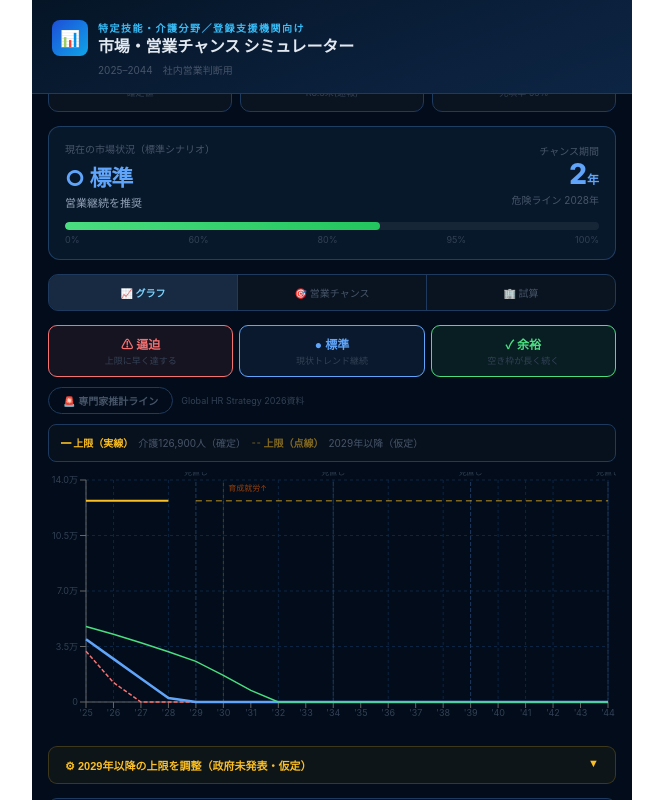
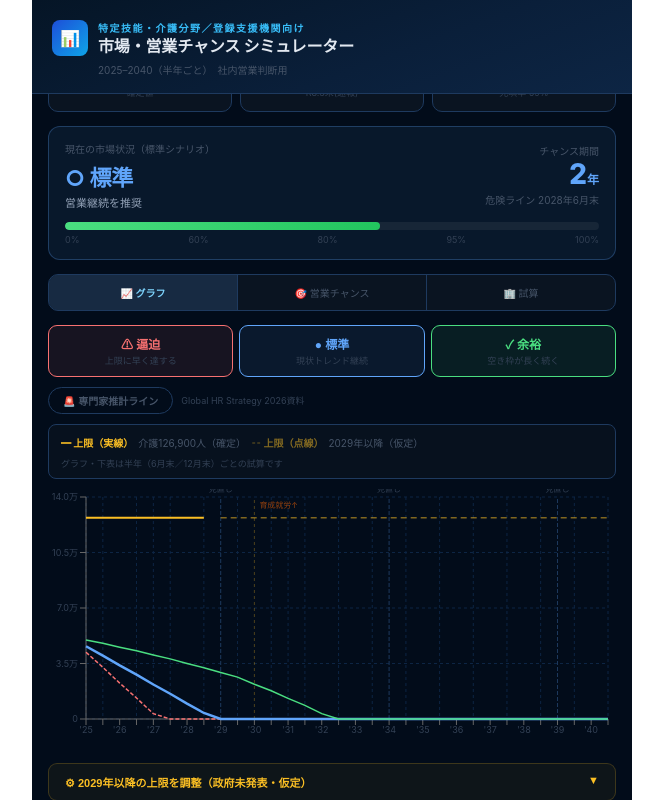
Before and after one commit to jimu1astation-prog/kaigo-simulator, a React (Vite) app: page / in a window 1280 px wide. Both pictures are taken after a click on the button "🚨 専門家推計ライン". Shown: the part 478-1278 px from the top of the page, without its empty margins (308-971 px from the left). Built offline with nearby package versions, Linux system fonts and the light colour scheme.

Commit message:
グラフ・表を半年ごとの粒度に変更(2040年まで)

```diff
--- a/src/App.jsx
+++ b/src/App.jsx
@@ -5,10 +5,20 @@ import {
 } from "recharts";
 
 const START_YEAR = 2025;
-const END_YEAR   = 2044;
+const END_YEAR   = 2040;
 const CONFIRMED_CAP_UNTIL = 2028;
 const CONFIRMED_CAP = 126900;
-const REVIEW_YEARS = [2029, 2034, 2039, 2044];
+const REVIEW_YEARS = [2029, 2034, 2039];
+
+function buildPeriods(startYear, endYear) {
+  const periods = [];
+  for (let year = startYear; year <= endYear; year++) {
+    periods.push({ year, half: 1, label: `${year}年6月末`, key: `${year}-1` });
+    periods.push({ year, half: 2, label: `${year}年12月末`, key: `${year}-2` });
+  }
+  return periods;
+}
+const PERIODS = buildPeriods(START_YEAR, END_YEAR);
 
 const EXPERT_FORECAST = [
   { period: "2025年12月末", vacancy: 59029, residents: 67871 },
@@ -40,7 +50,6 @@ const DEFAULTS = {
   cap2029: 126900,
   cap2034: 126900,
   cap2039: 126900,
-  cap2044: 126900,
   aCompanies: 52,
   aWorkers:   200,
   monthlyFee: 30000,
@@ -50,46 +59,56 @@ function getCap(year, p) {
   if (year <= CONFIRMED_CAP_UNTIL) return CONFIRMED_CAP;
   if (year <= 2033) return p.cap2029;
   if (year <= 2038) return p.cap2034;
-  if (year <= 2043) return p.cap2039;
-  return p.cap2044;
+  return p.cap2039;
 }
 
 function simulate(p, scenarioKey) {
   const sc = SCENARIOS[scenarioKey];
   const rows = [];
-  let residents   = p.currentResidents;
-  let directEntry = p.directEntryBase;
+  let residents         = p.currentResidents;
+  let directEntryAnnual = p.directEntryBase;
 
-  for (let year = START_YEAR; year <= END_YEAR; year++) {
+  PERIODS.forEach(({ year, half, label, key }) => {
     const cap       = getCap(year, p);
     const confirmed = year <= CONFIRMED_CAP_UNTIL;
+
     const traineeAnnualGrad = Math.round(p.traineeKaigoResidents / 3);
-    const traineeConv = Math.round(traineeAnnualGrad * (p.traineeConvRate / 100) * sc.inMult);
-    const direct      = Math.round(directEntry * sc.inMult);
-    let   ikuseiroConv = 0;
+    const traineeConvAnnual = Math.round(traineeAnnualGrad * (p.traineeConvRate / 100) * sc.inMult);
+    const traineeConv       = Math.round(traineeConvAnnual / 2);
+
+    const direct = Math.round((directEntryAnnual * sc.inMult) / 2);
+
+    let ikuseiroConv = 0;
     if (year >= p.ikuseiroTransferStart) {
       const yt = year - p.ikuseiroTransferStart;
-      ikuseiroConv = Math.round(p.ikuseiroInitial * Math.pow(1 + p.ikuseiroGrowth / 100, yt) * sc.inMult);
+      const ikuseiroAnnual = Math.round(p.ikuseiroInitial * Math.pow(1 + p.ikuseiroGrowth / 100, yt) * sc.inMult);
+      ikuseiroConv = Math.round(ikuseiroAnnual / 2);
     }
+
     const totalInflow  = traineeConv + direct + ikuseiroConv;
-    const repatriate   = Math.round(residents * (p.repatriateRate  / 100) * sc.outMult);
-    const kaishou      = Math.round(residents * (p.kaishouRate     / 100) * sc.outMult);
+    const repatriate   = Math.round(residents * (p.repatriateRate / 100 / 2) * sc.outMult);
+    const kaishou      = Math.round(residents * (p.kaishouRate    / 100 / 2) * sc.outMult);
     const totalOutflow = repatriate + kaishou;
+
     const newResidents = Math.min(Math.max(0, residents + totalInflow - totalOutflow), cap);
-    const vacancy      = Math.max(0, cap - newResidents);
-    const fillRate     = Math.round((newResidents / cap) * 100);
-    const chance       = fillRate >= 95 ? "danger" : fillRate >= 80 ? "caution" : fillRate >= 60 ? "normal" : "good";
+    const vacancy       = Math.max(0, cap - newResidents);
+    const fillRate       = Math.round((newResidents / cap) * 100);
+    const chance          = fillRate >= 95 ? "danger" : fillRate >= 80 ? "caution" : fillRate >= 60 ? "normal" : "good";
 
     rows.push({
-      year, cap, confirmed, residents: Math.round(residents),
+      year, half, label, key,
+      cap, confirmed, residents: Math.round(residents),
       vacancy, fillRate, chance,
       traineeConv, direct, ikuseiroConv, totalInflow,
       repatriate, kaishou, totalOutflow,
     });
 
-    residents   = newResidents;
-    directEntry *= (1 + p.directEntryGrowth / 100);
-  }
+    residents = newResidents;
+    if (half === 2) {
+      directEntryAnnual *= (1 + p.directEntryGrowth / 100);
+    }
+  });
+
   return rows;
 }
 
@@ -108,9 +127,11 @@ const CHANCE_META = {
 
 function TT({ active, payload, label }) {
   if (!active || !payload?.length) return null;
+  const parts = String(label).split("-");
+  const niceLabel = parts[1] === "2" ? `${parts[0]}年12月末` : `${parts[0]}年6月末`;
   return (
     <div style={{ background:"#0f172a", border:"1px solid #1e3a5f", borderRadius:8, padding:"10px 14px", fontSize:11, color:"#e2e8f0", minWidth:190 }}>
-      <div style={{ fontWeight:700, marginBottom:6, color:"#7dd3fc" }}>{label}年</div>
+      <div style={{ fontWeight:700, marginBottom:6, color:"#7dd3fc" }}>{niceLabel}</div>
       {payload.filter(p => p.value != null).map(p => (
         <div key={p.name} style={{ display:"flex", justifyContent:"space-between", gap:16, marginBottom:3 }}>
           <span style={{ color: p.stroke || p.color }}>{p.name}</span>
@@ -155,7 +176,9 @@ export default function App() {
   }), [p]);
 
   const chartData = useMemo(() => all.standard.map((d, i) => ({
+    key: d.key,
     year: d.year,
+    half: d.half,
     capConfirmed:   d.year <= CONFIRMED_CAP_UNTIL ? d.cap : undefined,
     capUnconfirmed: d.year >  CONFIRMED_CAP_UNTIL ? d.cap : undefined,
     逼迫_空き枠: all.hippaku[i].vacancy,
@@ -166,8 +189,10 @@ export default function App() {
   const currentVacancy  = Math.max(0, CONFIRMED_CAP - p.currentResidents);
   const currentFill     = Math.round((p.currentResidents / CONFIRMED_CAP) * 100);
   const currentChance   = CHANCE_META[all.standard[0]?.chance ?? "good"];
-  const chanceYears     = all.standard.filter(r => r.fillRate < 80).length;
-  const dangerYear      = all.standard.find(r => r.fillRate >= 90)?.year ?? "−";
+  const chanceHalfYears = all.standard.filter(r => r.fillRate < 80).length;
+  const chanceYearsDisplay = chanceHalfYears % 2 === 0 ? String(chanceHalfYears / 2) : (chanceHalfYears / 2).toFixed(1);
+  const dangerRow       = all.standard.find(r => r.fillRate >= 90);
+  const dangerLabel     = dangerRow ? dangerRow.label : "−";
 
   return (
     <div style={{
@@ -201,7 +226,7 @@ export default function App() {
             </div>
           </div>
         </div>
-        <div style={{ fontSize:10, color:"#475569", marginTop:6, marginLeft:46 }}>2025–2044　社内営業判断用</div>
+        <div style={{ fontSize:10, color:"#475569", marginTop:6, marginLeft:46 }}>2025–2040（半年ごと）　社内営業判断用</div>
       </div>
 
       {/* 警告バナー */}
@@ -273,8 +298,8 @@ export default function App() {
           </div>
           <div style={{ textAlign:"right" }}>
             <div style={{ fontSize:10, color:"#475569", marginBottom:2 }}>チャンス期間</div>
-            <div style={{ fontSize:28, fontWeight:800, color:"#60a5fa", fontVariantNumeric:"tabular-nums", lineHeight:1 }}>{chanceYears}<span style={{ fontSize:12 }}>年</span></div>
-            <div style={{ fontSize:10, color:"#475569", marginTop:4 }}>危険ライン {dangerYear}年</div>
+            <div style={{ fontSize:28, fontWeight:800, color:"#60a5fa", fontVariantNumeric:"tabular-nums", lineHeight:1 }}>{chanceYearsDisplay}<span style={{ fontSize:12 }}>年</span></div>
+            <div style={{ fontSize:10, color:"#475569", marginTop:4 }}>危険ライン {dangerLabel}</div>
           </div>
         </div>
         <div style={{ marginTop:12, background:"rgba(255,255,255,0.06)", borderRadius:6, height:8, overflow:"hidden" }}>
@@ -341,23 +366,27 @@ export default function App() {
               <span style={{ color:"rgba(251,191,36,0.5)", fontWeight:700 }}>╌ 上限（点線）</span>
               <span style={{ color:"#475569" }}>　2029年以降（仮定）</span>
             </div>
+            <div style={{ fontSize:9, color:"#334155", marginTop:4 }}>グラフ・下表は半年（6月末／12月末）ごとの試算です</div>
           </div>
 
           <ResponsiveContainer width="100%" height={260}>
             <ComposedChart data={chartData} margin={{ top:8, right:8, left:0, bottom:0 }}>
               <CartesianGrid strokeDasharray="3 3" stroke="#0d2544" />
-              <XAxis dataKey="year" tick={{ fontSize:9, fill:"#334155" }} tickFormatter={v => `'${String(v).slice(2)}`} />
+              <XAxis dataKey="key" tick={{ fontSize:9, fill:"#334155" }} tickFormatter={v => {
+                const parts = String(v).split("-");
+                return parts[1] === "1" ? `'${parts[0].slice(2)}` : "";
+              }} />
               <YAxis tick={{ fontSize:9, fill:"#334155" }} tickFormatter={fmtK} width={38} />
               <Tooltip content={<TT />} />
               {REVIEW_YEARS.map(y => (
-                <ReferenceLine key={y} x={y} stroke="#1e3a5f" strokeDasharray="4 2"
+                <ReferenceLine key={y} x={`${y}-1`} stroke="#1e3a5f" strokeDasharray="4 2"
                   label={{ value:"見直し", position:"top", fontSize:8, fill:"#334155" }} />
               ))}
               {showExpert && (
-                <ReferenceLine x={2028} stroke="#f87171" strokeDasharray="3 3" strokeWidth={1.5}
+                <ReferenceLine x="2028-1" stroke="#f87171" strokeDasharray="3 3" strokeWidth={1.5}
                   label={{ value:"🚨停止見込", position:"insideTopRight", fontSize:9, fill:"#f87171" }} />
               )}
-              <ReferenceLine x={p.ikuseiroTransferStart} stroke="rgba(251,191,36,0.3)" strokeDasharray="3 3"
+              <ReferenceLine x={`${p.ikuseiroTransferStart}-1`} stroke="rgba(251,191,36,0.3)" strokeDasharray="3 3"
                 label={{ value:"育成就労↑", position:"insideTopLeft", fontSize:8, fill:"#92400e" }} />
               <Line dataKey="capConfirmed"   name="上限（確定）" stroke="#fbbf24" strokeWidth={2}   dot={false} connectNulls={false} />
               <Line dataKey="capUnconfirmed" name="上限（仮定）" stroke="#fbbf24" strokeWidth={1.5} dot={false} strokeDasharray="6 4" connectNulls={false} opacity={0.5} />
@@ -385,14 +414,14 @@ export default function App() {
                   介護上限は現在126,900人（確定）。2029年以降は政府未発表。
                   据え置き・引き上げ両方のシナリオで試算できます。
                 </div>
-                {[["cap2029","2029〜2033年"],["cap2034","2034〜2038年"],["cap2039","2039〜2043年"],["cap2044","2044年〜"]].map(([key,label]) => (
+                {[["cap2029","2029〜2033年"],["cap2034","2034〜2038年"],["cap2039","2039年〜2040年"]].map(([key,label]) => (
                   <SliderRow key={key} label={label} value={p[key]}
                     min={80000} max={300000} step={5000} unit="人"
                     highlight={p[key] !== 126900}
                     hint={p[key] === 126900 ? "据え置き（確定値と同じ）" : `${p[key].toLocaleString()}人に設定`}
                     onChange={set(key)} />
                 ))}
-                <button onClick={() => setP(prev => ({ ...prev, cap2029:126900, cap2034:126900, cap2039:126900, cap2044:126900 }))}
+                <button onClick={() => setP(prev => ({ ...prev, cap2029:126900, cap2034:126900, cap2039:126900 }))}
                   style={{ padding:"6px 14px", background:"transparent", border:"1px solid rgba(251,191,36,0.3)", borderRadius:6, color:"#fbbf24", cursor:"pointer", fontSize:11 }}>
                   すべて据え置きに戻す
                 </button>
@@ -427,7 +456,7 @@ export default function App() {
           </div>
 
           <div style={{ fontSize:10, color:"#475569", marginBottom:8 }}>
-            シミュレーション結果（標準シナリオ）　充填率:
+            シミュレーション結果（標準シナリオ・半年ごと）　充填率:
             <span style={{ color:"#4ade80" }}> ◎60%未満</span>
             <span style={{ color:"#60a5fa" }}> ○60〜80%</span>
             <span style={{ color:"#fbbf24" }}> △80〜95%</span>
@@ -437,7 +466,7 @@ export default function App() {
             <table style={{ width:"100%", borderCollapse:"collapse", fontSize:10 }}>
               <thead>
                 <tr style={{ background:"rgba(255,255,255,0.03)" }}>
-                  {["年","上限","空き枠","充填率","⚠逼迫","●標準","✓余裕"].map(h => (
+                  {["時点","上限","空き枠","充填率","⚠逼迫","●標準","✓余裕"].map(h => (
                     <th key={h} style={{ padding:"8px 5px", textAlign:"right", color:"#475569", borderBottom:"1px solid #1e3a5f", whiteSpace:"nowrap", fontWeight:600, fontSize:9 }}>{h}</th>
                   ))}
                 </tr>
@@ -450,12 +479,12 @@ export default function App() {
                   const isDanger2028 = row.year === 2028;
                   const cm = CHANCE_META[row.chance];
                   return (
-                    <tr key={row.year} style={{
+                    <tr key={row.key} style={{
                       background: isDanger2028 ? "rgba(239,68,68,0.08)" : isReview ? "rgba(251,191,36,0.04)" : "transparent",
                       borderLeft: isDanger2028 ? "2px solid #f87171" : isReview ? "2px solid #fbbf24" : "2px solid transparent"
                     }}>
                       <td style={{ padding:"7px 5px", color: isDanger2028 ? "#f87171" : isReview ? "#fbbf24" : "#64748b", fontWeight: (isDanger2028||isReview) ? 700 : 400, fontVariantNumeric:"tabular-nums", whiteSpace:"nowrap" }}>
-                        {row.year}{isDanger2028 ? " 🚨" : isReview ? " ★" : ""}
+                        {row.label}{isDanger2028 ? " 🚨" : isReview ? " ★" : ""}
                       </td>
                       <td style={{ padding:"7px 5px", textAlign:"right", color: row.year <= CONFIRMED_CAP_UNTIL ? "#fbbf24" : "rgba(251,191,36,0.4)", fontSize:9, fontVariantNumeric:"tabular-nums" }}>
                         {fmtK(row.cap)}{row.year > CONFIRMED_CAP_UNTIL ? "仮" : ""}
@@ -552,7 +581,7 @@ export default function App() {
         {openSection === "flow" && (
           <div style={{ background:"rgba(255,255,255,0.02)", border:"1px solid #1e3a5f", borderTop:"none", borderRadius:"0 0 9px 9px", padding:"16px" }}>
             <div style={{ fontSize:10, color:"#334155", marginBottom:14, lineHeight:1.7 }}>
-              在留者数・上限は実績値固定。流入・流出の仮定値を調整できます。
+              在留者数・上限は実績値固定。流入・流出の仮定値を調整できます。（年間ベースの数値を半年ごとに按分して計算します）
             </div>
             <SliderRow label="技能実習介護 在留者総数" value={p.traineeKaigoResidents}
               min={5000} max={40000} step={100} unit="人"
@@ -595,6 +624,7 @@ export default function App() {
           <div>・受入れ見込数の充足率：58.9%（同資料）</div>
           <div>・上限126,900人：介護分野別運用方針（全体805,700人とは別、令和8年1月閣議決定）</div>
           <div>・専門家推計：Global HR Strategy 2026年上半期資料</div>
+          <div>・シミュレーションは2025〜2040年を半年（6月末／12月末）単位で試算。年間ベースの仮定値は単純に2分割</div>
           <div>・2029年以降の上限・シナリオラインは仮定値（点線）</div>
           <div style={{ color:"#f87171", marginTop:4 }}>・本ツールは社内営業判断用。外部開示・行政提出には使用不可</div>
         </div>
```
